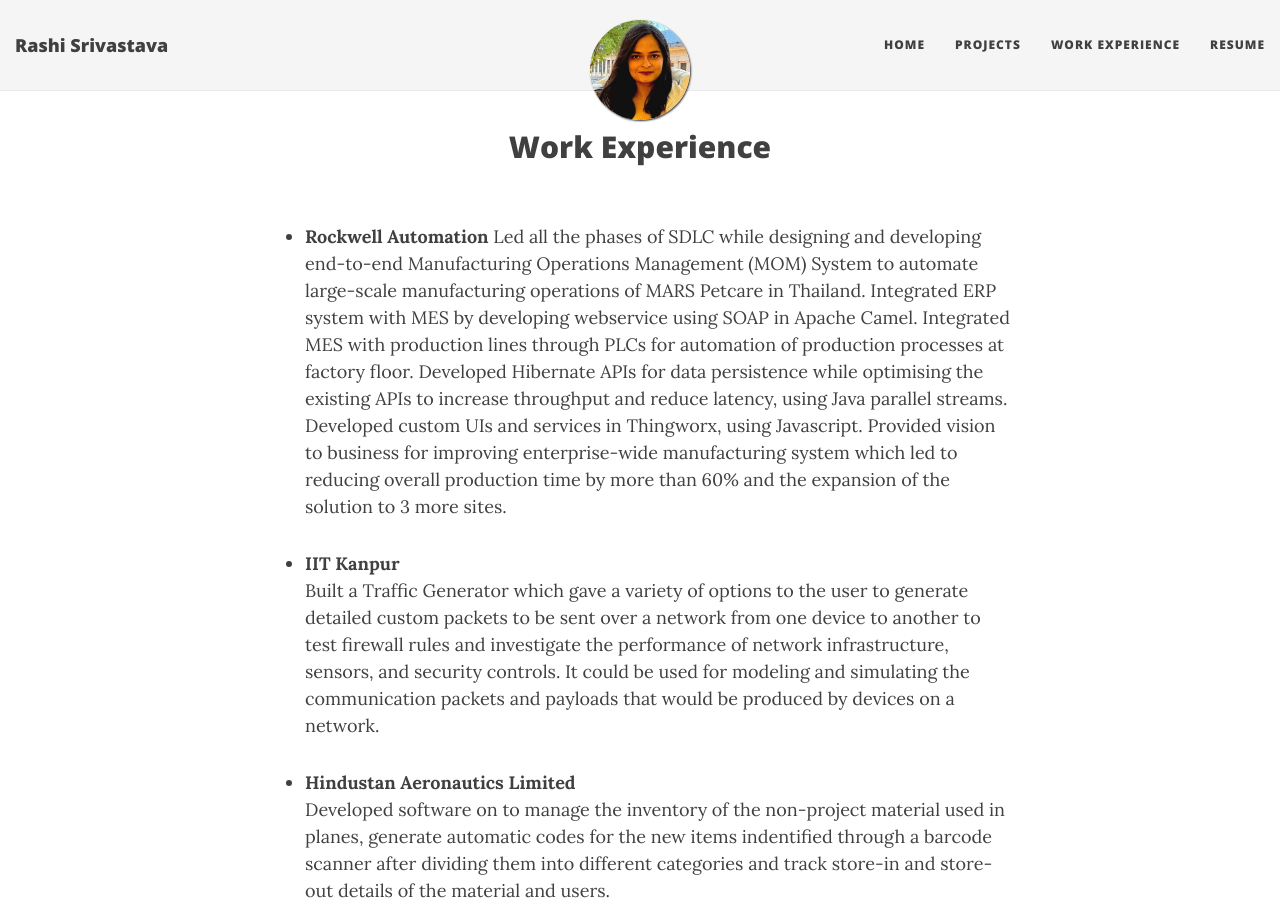
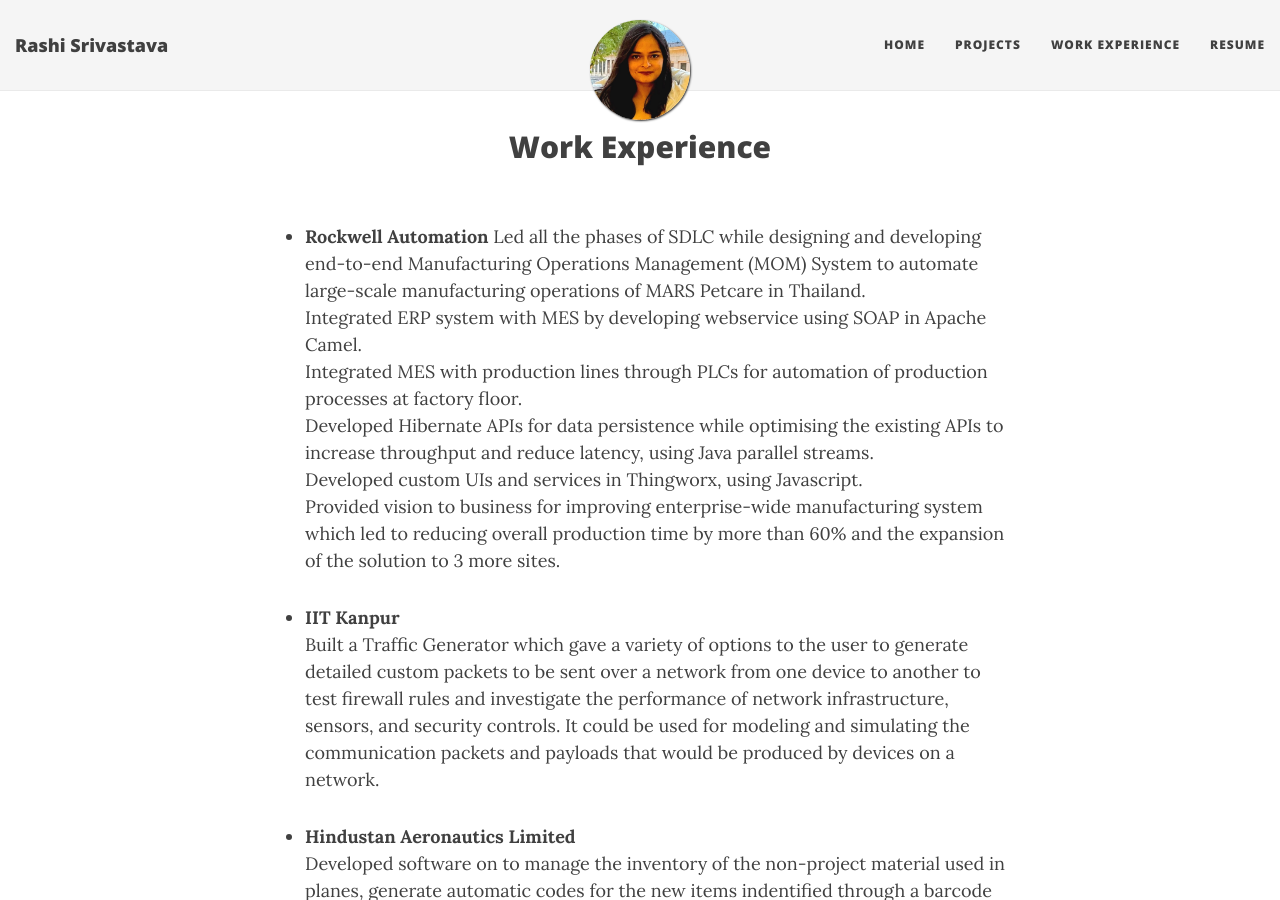
Before and after one commit to rashi-rs26/rashi-rs26.github.io, a Jekyll site: the page built from work.md, in a window 1280 px wide and 900 px high. Built offline with Jekyll 4.4.1, drawn with Linux system fonts in a browser that asks for light colours; nearby versions of some CDN libraries.

```diff
--- a/index.html
+++ b/index.html
@@ -6,6 +6,6 @@ use-site-title: true
 ---
 
 <br>I am currently pursuing Masters in Computer Software Engineering at Arizona State University.
-I graduated from Shiv Nadar University in 2017 with a major in Computer Science and Engineering and a minor in Economics.
+I graduated from Shiv Nadar University in 2017 with a major in Computer Science and Engineering and a minor in Economics. <br>
 
 When not working, I can be found reading fictional novels or exploring new coffee places.<br><br>
--- a/work.md
+++ b/work.md
@@ -3,11 +3,11 @@ layout: page
 title: Work Experience
 ---
 - **Rockwell Automation**
-	Led all the phases of SDLC while designing and developing end-to-end Manufacturing Operations Management (MOM) System to automate large-scale manufacturing operations of MARS Petcare in Thailand.
-	Integrated ERP system with MES by developing webservice using SOAP in Apache Camel.
-	Integrated MES with production lines through PLCs  for automation of production processes at factory floor.
-	Developed Hibernate APIs for data persistence while optimising the existing APIs to increase throughput and reduce latency, using Java parallel streams.
-	Developed custom UIs and services in Thingworx, using Javascript.
+	Led all the phases of SDLC while designing and developing end-to-end Manufacturing Operations Management (MOM) System to automate large-scale manufacturing operations of MARS Petcare in Thailand. <br>
+	Integrated ERP system with MES by developing webservice using SOAP in Apache Camel. <br>
+	Integrated MES with production lines through PLCs  for automation of production processes at factory floor. <br>
+	Developed Hibernate APIs for data persistence while optimising the existing APIs to increase throughput and reduce latency, using Java parallel streams. <br>
+	Developed custom UIs and services in Thingworx, using Javascript. <br>
 	Provided vision to business for improving enterprise-wide manufacturing system which led to reducing overall production time by more than 60% and the expansion of the solution to 3 more sites.
 
 
```
Also changed, not shown: projects.md (+1 -1 lines).
